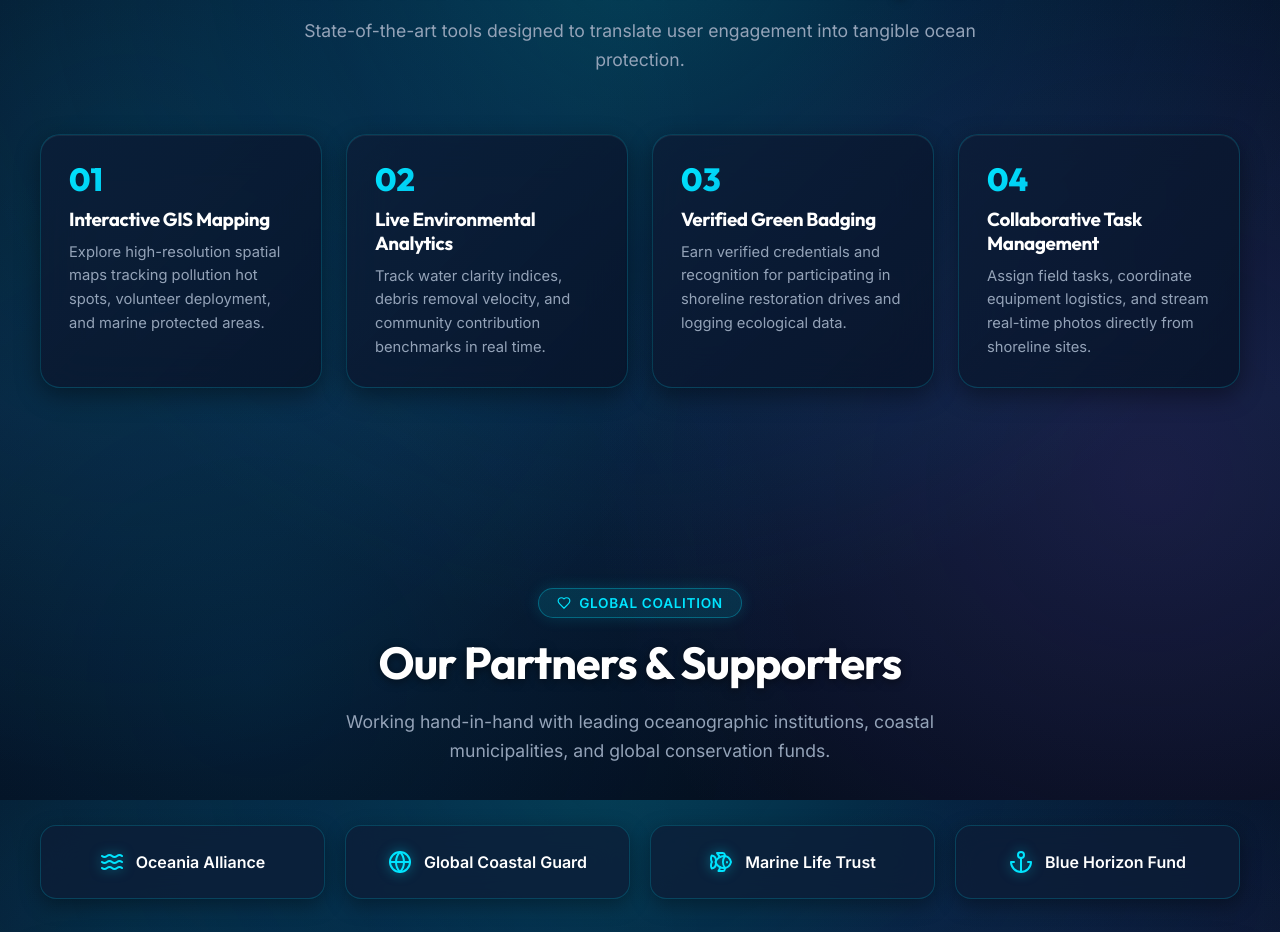
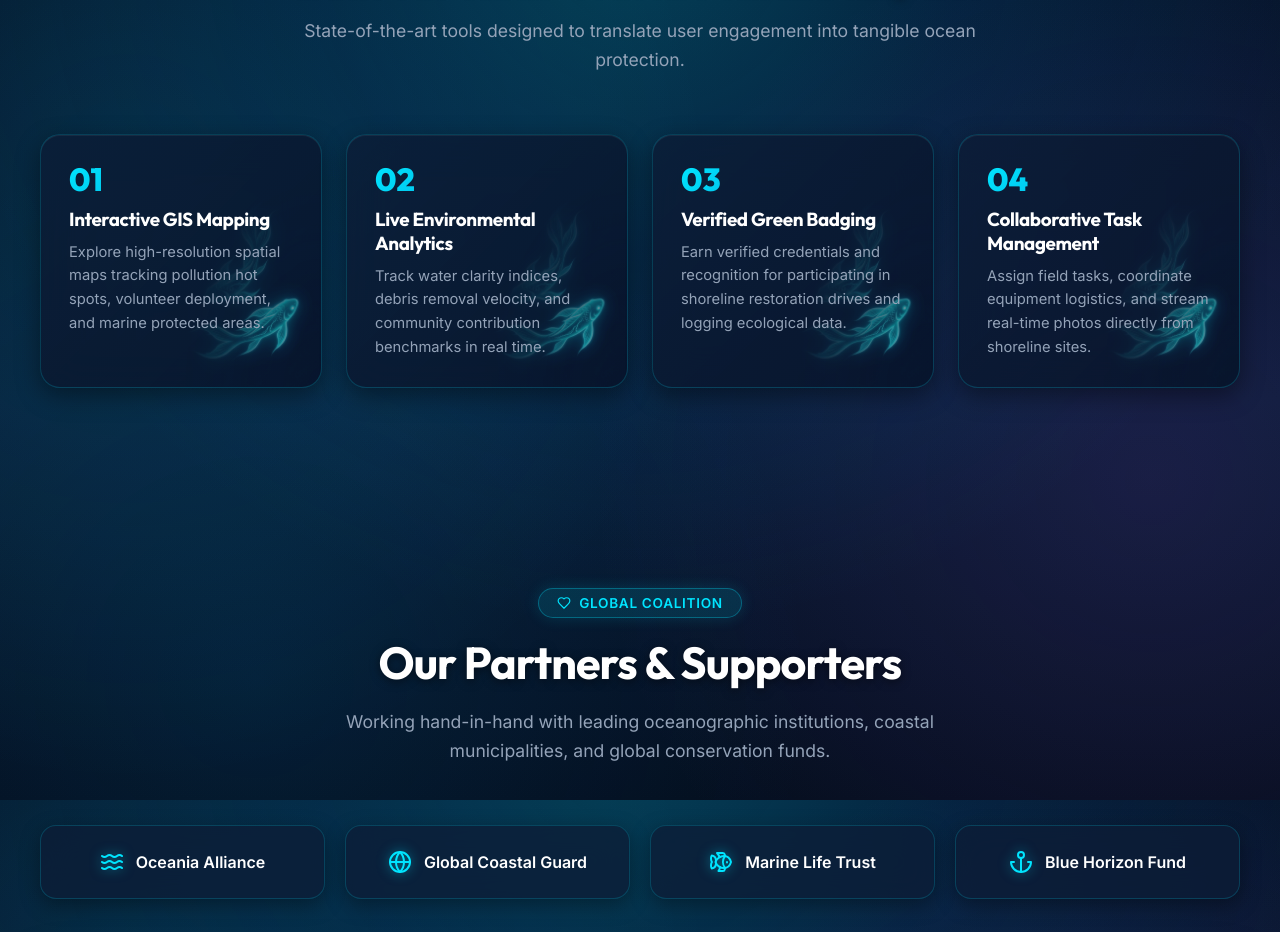
Before and after one commit to Deepthidpk/TerraMarine_frontend_copy, a React (Vite) app: page / in a window 1280 px wide. Shown: the part 2400-3332 px from the top of the page. Built offline with nearby package versions, Linux system fonts and the light colour scheme; a web font is replaced by a local one.

Commit message:
box update

```diff
--- a/src/pages/LandingPage.css
+++ b/src/pages/LandingPage.css
@@ -467,6 +467,13 @@
   box-shadow: 0 14px 36px rgba(0, 229, 255, 0.15), 0 10px 28px rgba(0, 0, 0, 0.5);
 }
 
+.feature-num,
+.feature-item h4,
+.feature-item p {
+  position: relative;
+  z-index: 2;
+}
+
 .feature-num {
   font-family: var(--font-display);
   font-size: 2rem;
@@ -489,6 +496,13 @@
   color: #94a3b8;
   font-size: 0.92rem;
   line-height: 1.6;
+}
+
+.feature-item .card-artwork-blend {
+  opacity: 0.75;
+  width: 60%;
+  mix-blend-mode: screen;
+  filter: drop-shadow(0 0 12px rgba(0, 229, 255, 0.5));
 }
 
 /* Partners & CTA */
--- a/src/pages/LandingPage.jsx
+++ b/src/pages/LandingPage.jsx
@@ -232,24 +232,28 @@ const LandingPage = () => {
               <div className="feature-num">01</div>
               <h4>Interactive GIS Mapping</h4>
               <p>Explore high-resolution spatial maps tracking pollution hot spots, volunteer deployment, and marine protected areas.</p>
+              <img src="/images/big_cyan_fishes.png" alt="" className="card-artwork-blend" />
             </div>
 
             <div className="feature-item">
               <div className="feature-num">02</div>
               <h4>Live Environmental Analytics</h4>
               <p>Track water clarity indices, debris removal velocity, and community contribution benchmarks in real time.</p>
+              <img src="/images/big_cyan_fishes.png" alt="" className="card-artwork-blend" />
             </div>
 
             <div className="feature-item">
               <div className="feature-num">03</div>
               <h4>Verified Green Badging</h4>
               <p>Earn verified credentials and recognition for participating in shoreline restoration drives and logging ecological data.</p>
+              <img src="/images/big_cyan_fishes.png" alt="" className="card-artwork-blend" />
             </div>
 
             <div className="feature-item">
               <div className="feature-num">04</div>
               <h4>Collaborative Task Management</h4>
               <p>Assign field tasks, coordinate equipment logistics, and stream real-time photos directly from shoreline sites.</p>
+              <img src="/images/big_cyan_fishes.png" alt="" className="card-artwork-blend" />
             </div>
           </div>
         </div>
```
Also changed, not shown: public/images/big_cyan_fishes.png (added), public/images/swimming_cyan_fishes.png (added).
